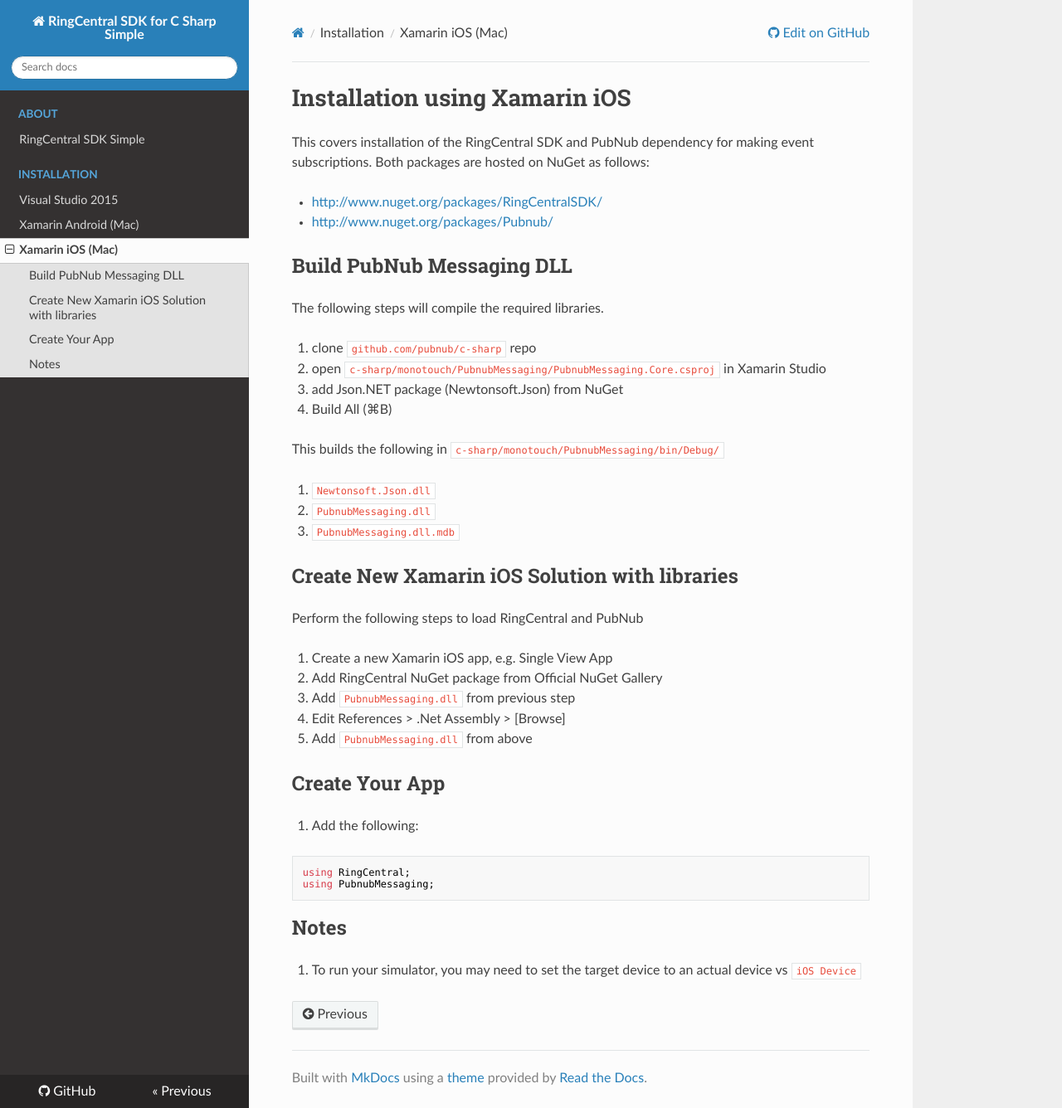
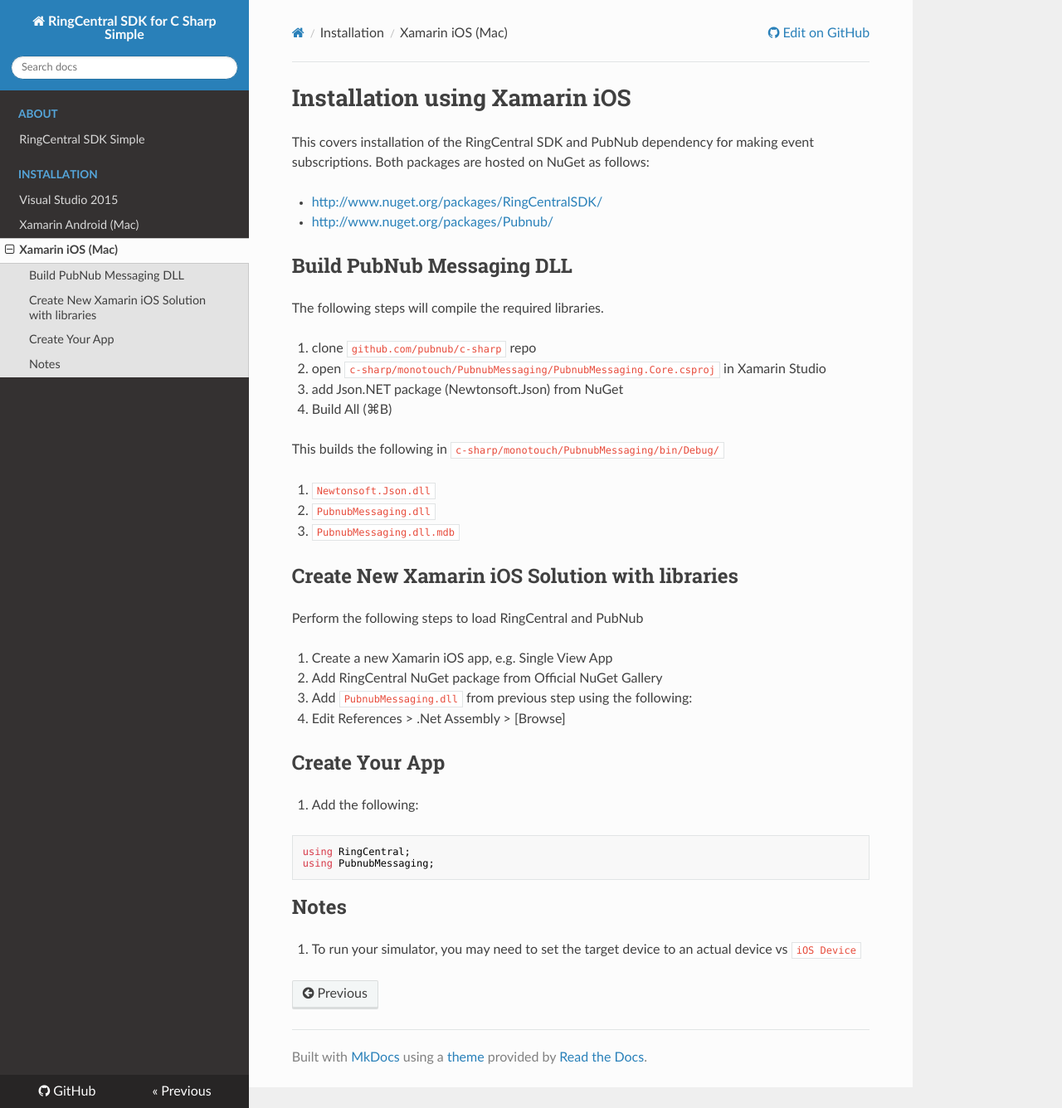
Before and after one commit to grokify/ringcentral-sdk-csharp-simple, an MkDocs documentation site: the page built from docs/installation/Xamarin-iOS.md, in a window 1280 px wide and 1336 px high. Shown: the whole window at 83% size. Built offline with MkDocs 1.6.1, drawn with Linux system fonts in a browser that asks for light colours; nearby versions of some CDN libraries; old or Windows-style settings are respelled for this version of MkDocs.

Commit message:
update mkdocs

```diff
--- a/docs/installation/Xamarin-iOS.md
+++ b/docs/installation/Xamarin-iOS.md
@@ -26,9 +26,8 @@ Perform the following steps to load RingCentral and PubNub
 
 1. Create a new Xamarin iOS app, e.g. Single View App
 1. Add RingCentral NuGet package from Official NuGet Gallery
-1. Add `PubnubMessaging.dll` from previous step
-  1. Edit References &gt; .Net Assembly &gt; [Browse]
-  1. Add `PubnubMessaging.dll` from above
+1. Add `PubnubMessaging.dll` from previous step using the following:
+1. Edit References &gt; .Net Assembly &gt; [Browse]
 
 ## Create Your App
 
```
Also changed, not shown: docs/installation/Xamarin-Android.md (+2 -3 lines).
